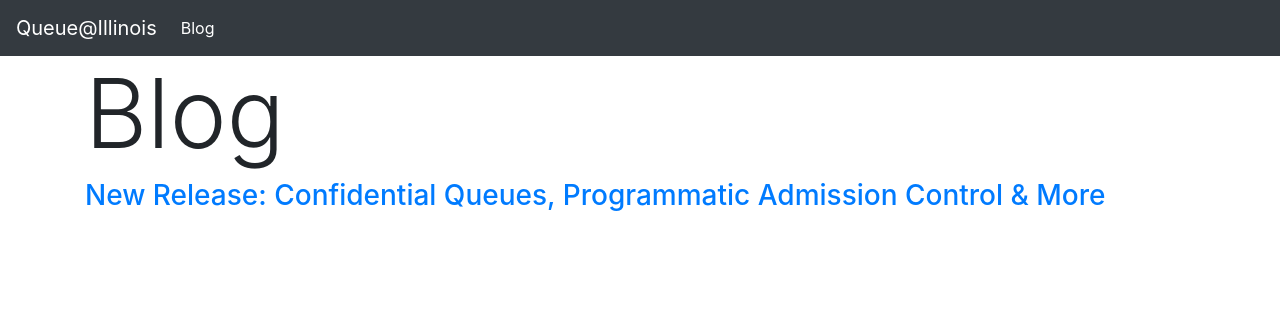
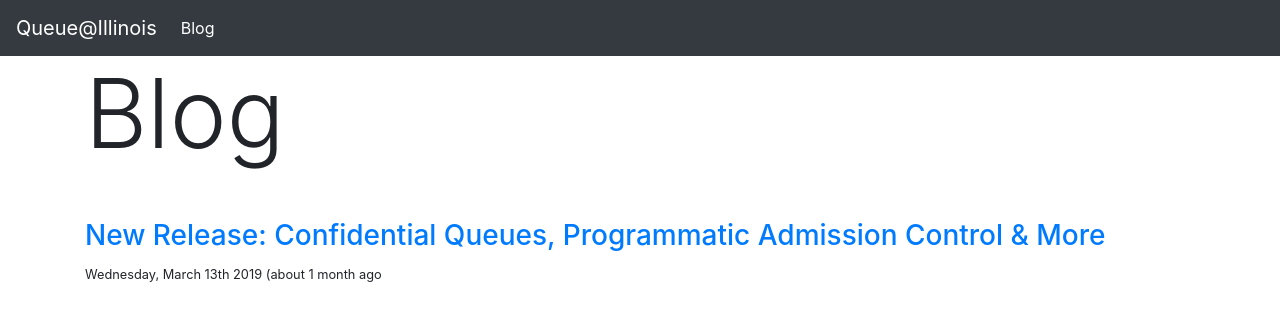
Before and after one commit to illinois/queue-info, a Next.js app: page /blog in a window 1280 px wide. Shown: the top 320 px of the page. Built offline with nearby package versions, Linux system fonts and the light colour scheme.

Commit message:
Show date on post preview

```diff
--- a/components/blog/PostPreview.jsx
+++ b/components/blog/PostPreview.jsx
@@ -1,10 +1,20 @@
 import React from "react";
 import Link from "next/link";
+import formatDate from "date-fns/format";
+import distanceInWordsToNow from "date-fns/distance_in_words_to_now";
 
 const PostPreview = ({ meta, slug }) => (
   <article>
     <header>
-      <h3><Link href={`/blog/${slug}`}>{meta.title}</Link></h3>
+      <h3>
+        <Link href={`/blog/${slug}`}>{meta.title}</Link>
+      </h3>
+      <small className="secondary">
+        {formatDate(meta.date, "dddd, MMMM Do YYYY")} (
+        {distanceInWordsToNow(meta.date, {
+          addSuffix: true
+        })}
+      </small>
     </header>
   </article>
 );
--- a/package.json
+++ b/package.json
@@ -24,6 +24,7 @@
     "@fortawesome/free-solid-svg-icons": "^5.7.2",
     "@fortawesome/react-fontawesome": "^0.1.4",
     "@zeit/next-mdx": "^1.2.0",
+    "date-fns": "^1.30.1",
     "next": "^8.0.1",
     "react": "^16.8.2",
     "react-dom": "^16.8.2",
--- a/pages/blog/confidential-queues-programmatic-admission-control.mdx
+++ b/pages/blog/confidential-queues-programmatic-admission-control.mdx
@@ -1,7 +1,8 @@
 import withPost from '../../components/blog/WithPost'
 
 export const meta = {
-  title: 'New Release: Confidential Queues, Programmatic Admission Control & More'
+  title: 'New Release: Confidential Queues, Programmatic Admission Control & More',
+  date: '2019-03-13'
 }
 
 export default withPost({ ...meta })
--- a/pages/blog/index.js
+++ b/pages/blog/index.js
@@ -21,7 +21,7 @@ const items = blogItemsMeta.map(({ post, slug }) => {
 
 const BlogIndex = () => (
   <Container>
-    <h1 className="display-1">Blog</h1>
+    <h1 className="display-1 mb-5">Blog</h1>
     {items}
   </Container>
 );
```
Also changed, not shown: 1 other file (tests, documents, lock files or other folders).
